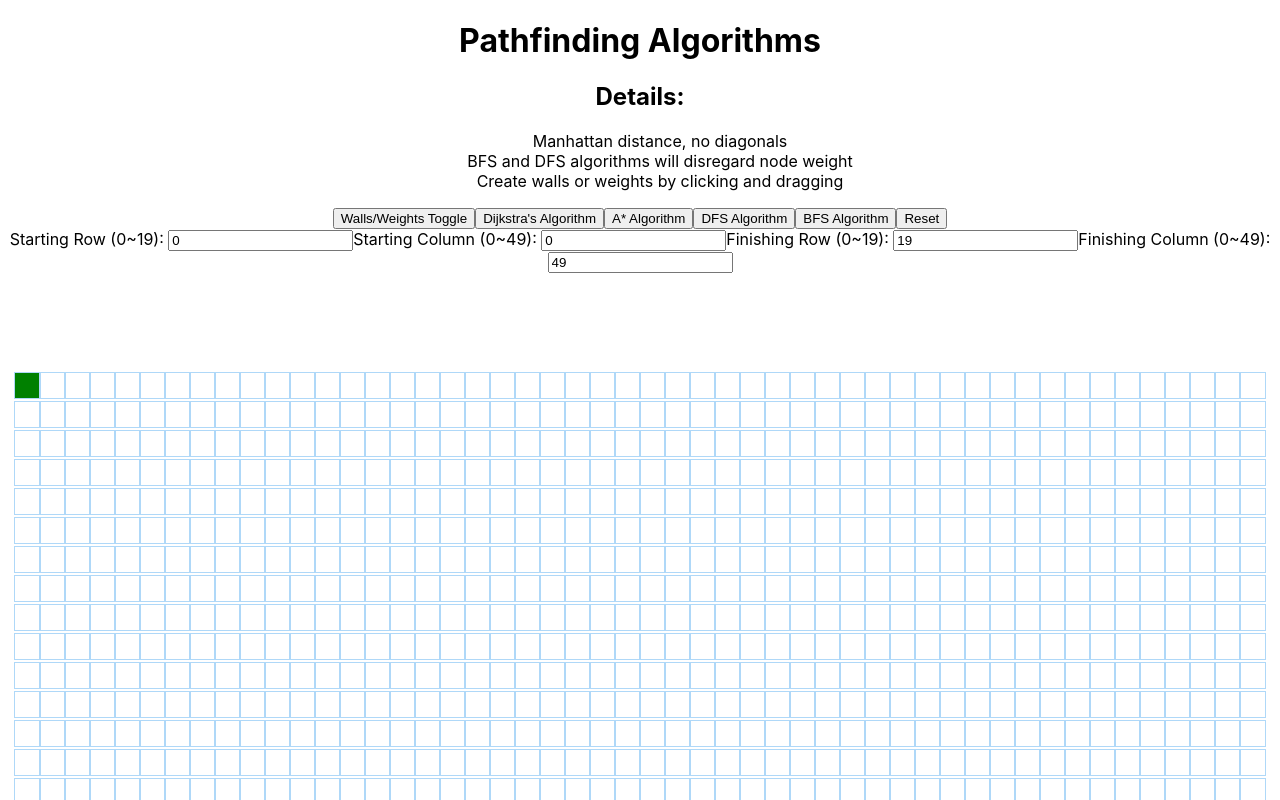
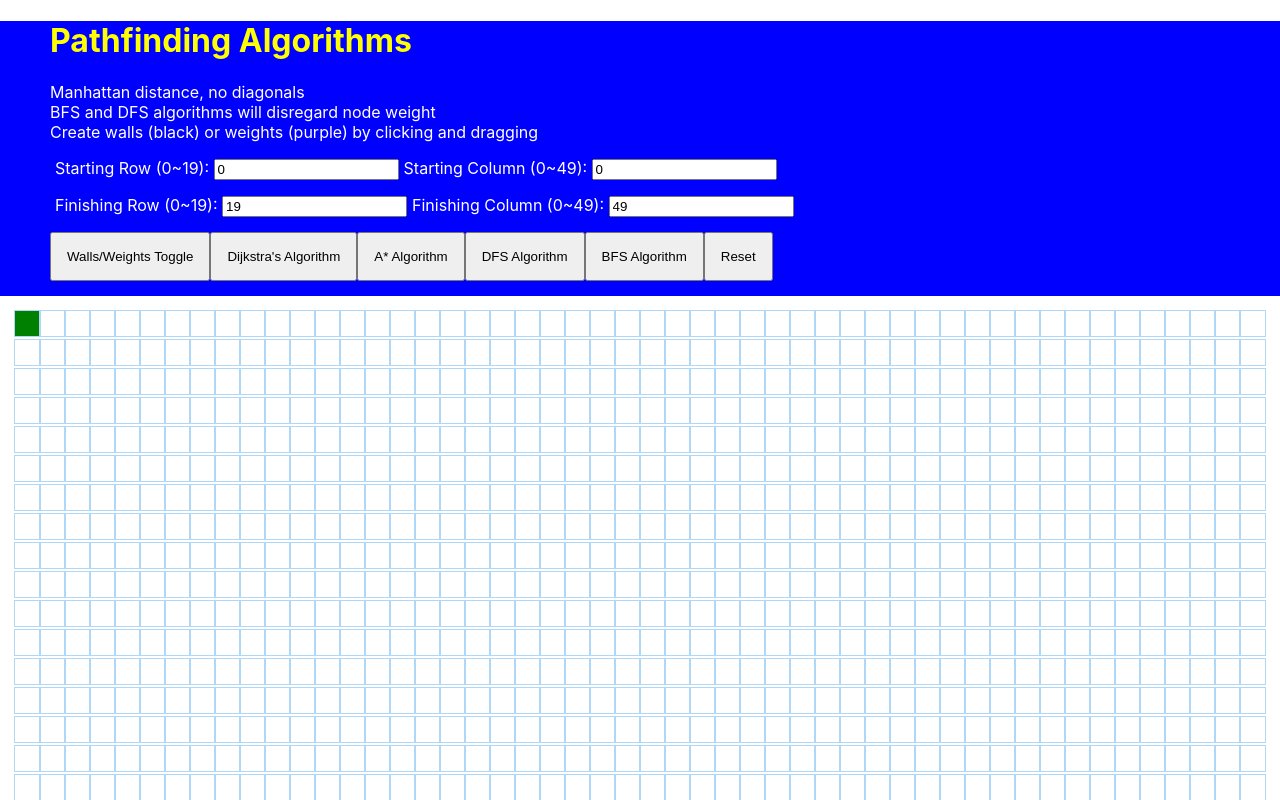
Before and after one commit to hc8756/path_finder, a React (Create React App) app in the folder my-app/: page / in a window 1280 px wide. Shown: the top 800 px of the page. Built offline with nearby package versions, Linux system fonts and the light colour scheme.

Commit message:
Project finished

```diff
--- a/my-app/src/PathfindingVisualizer/Node/Node.css
+++ b/my-app/src/PathfindingVisualizer/Node/Node.css
@@ -51,7 +51,7 @@
   }
 
   .node-wall {
-    background-color: rgb(12, 53, 71);
+    background-color: black;
   }
 
   .node-shortest-path {
--- a/my-app/src/PathfindingVisualizer/PathfindingVisualizer.css
+++ b/my-app/src/PathfindingVisualizer/PathfindingVisualizer.css
@@ -1,7 +1,34 @@
+.grid{
+    margin:15px 0 0;
+}
 
-.grid{
-    margin:100px 0 0;
-}
 ul{
     list-style: none;
+    margin-left: -40px;
 }
+
+.intro{
+    position: relative;
+    background-color: blue;
+    text-align: left;
+    padding-left: 50px;
+    padding-bottom: 15px;;
+    color: white;
+}
+
+.input >*{
+    display:block;
+    margin-bottom: 15px;
+}
+
+label{
+    margin-left: 5px;
+}
+
+.buttons button{
+ padding: 15px;
+}
+
+h1,h2{
+    color: yellow;
+}
--- a/my-app/src/PathfindingVisualizer/PathfindingVisualizer.jsx
+++ b/my-app/src/PathfindingVisualizer/PathfindingVisualizer.jsx
@@ -183,14 +183,29 @@ export default class PathfindingVisualizer extends Component {
 
     return (
       <>
+        <div className="intro">
           <h1>Pathfinding Algorithms</h1>
-        <h2>Details:</h2>
           <ul>
               <li>Manhattan distance, no diagonals</li>
               <li>BFS and DFS algorithms will disregard node weight</li>
-            <li>Create walls or weights by clicking and dragging</li>
+              <li>Create walls (black) or weights (purple) by clicking and dragging</li>
           </ul>
+          <div className="input">
+            <div>
+            <label>Starting Row (0~19): </label>
+            <input type="number" onChange={this.setStartRow} value={ Number(this.state.START_NODE_ROW).toString()} />
+            <label>Starting Column (0~49): </label>
+            <input type="number" onChange={this.setStartCol} value={ Number(this.state.START_NODE_COL).toString()} />
+            </div>
 
+            <div>
+            <label>Finishing Row (0~19): </label>
+            <input type="number" onChange={this.setFinishRow} value={ Number(this.state.FINISH_NODE_ROW).toString()} />
+            <label>Finishing Column (0~49): </label>
+            <input type="number" onChange={this.setFinishCol} value={ Number(this.state.FINISH_NODE_COL).toString()} />
+            </div>
+          </div>
+          <div className="buttons">
           {/*button that calls the visualizeDijkstra method*/}
           <button disabled={this.state.buttonsDisabled} onClick={() => this.handleKeyDown()}>
             Walls/Weights Toggle
@@ -210,17 +225,8 @@ export default class PathfindingVisualizer extends Component {
           <button onClick={() => this.refresh()}>
             Reset
           </button>
+          </div>
 
-        <div className="input">
-          <label>Starting Row (0~19): </label>
-          <input type="number" onChange={this.setStartRow} value={ Number(this.state.START_NODE_ROW).toString()} />
-          <label>Starting Column (0~49): </label>
-          <input type="number" onChange={this.setStartCol} value={ Number(this.state.START_NODE_COL).toString()} />
-
-          <label>Finishing Row (0~19): </label>
-          <input type="number" onChange={this.setFinishRow} value={ Number(this.state.FINISH_NODE_ROW).toString()} />
-          <label>Finishing Column (0~49): </label>
-          <input type="number" onChange={this.setFinishCol} value={ Number(this.state.FINISH_NODE_COL).toString()} />
 
         </div>
 
```
Also changed, not shown: 1 other file (tests, documents, lock files or other folders). Lines whose indentation alone changed are shown as unchanged.
